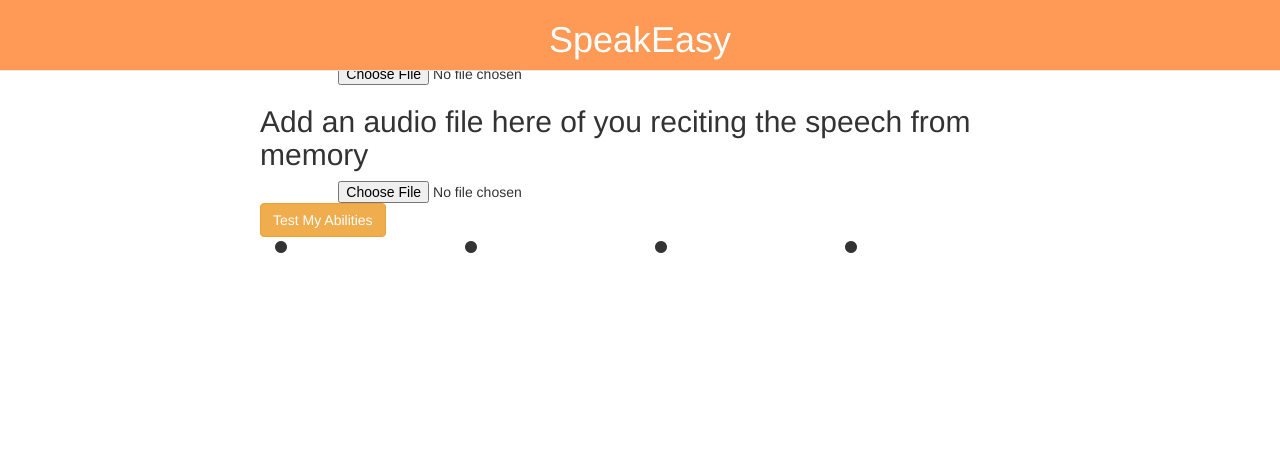
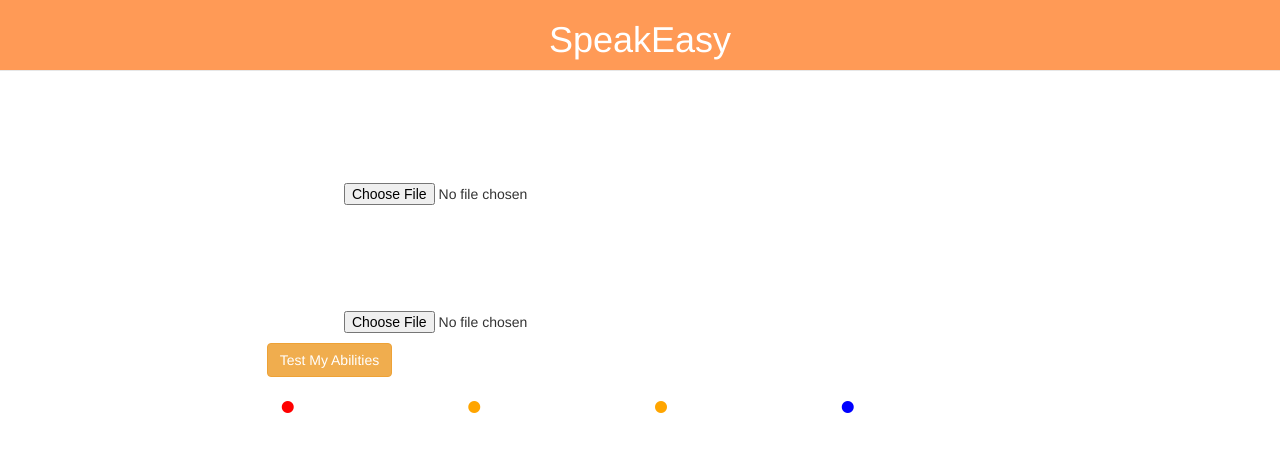
Before and after one commit to devrodmastria/SpeakEasy, a plain HTML site: page index.html in a window 1280 px wide. Drawn offline with nearby package versions, Linux system fonts and the light colour scheme.

Commit message:
Style...duh

```diff
--- a/Site.css
+++ b/Site.css
@@ -3,7 +3,39 @@ nav.navbar.navbar-default.navbar-fixed-top {
 	text-align: center;
 }
 
-h1 {
+h1, h2 {
 	text-align: center;
 	color: white;
 }
+
+body > div.container {
+	margin-top: 100px;
+}
+
+input[type="file"] {
+}
+
+.dot1 {
+	color: red;
+}
+
+.dot2 {
+	color: orange;
+}
+
+.dot3 {
+	color: orange;
+}
+
+.dot4 {
+	color: blue;
+}
+
+div.section {
+	margin: 10px;
+}
+
+.row {
+	margin-top: 10px;
+	margin-bottom: 10px;
+}
```
